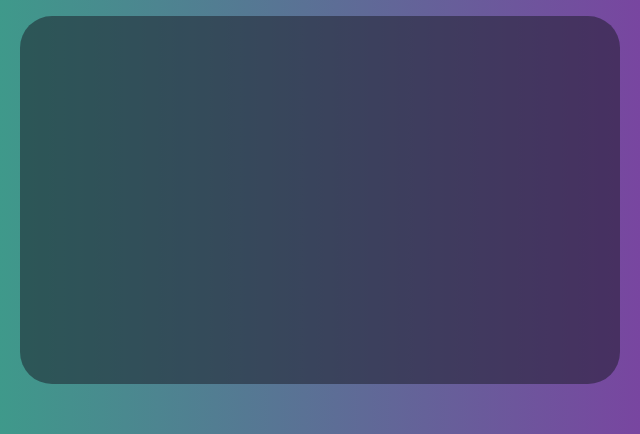
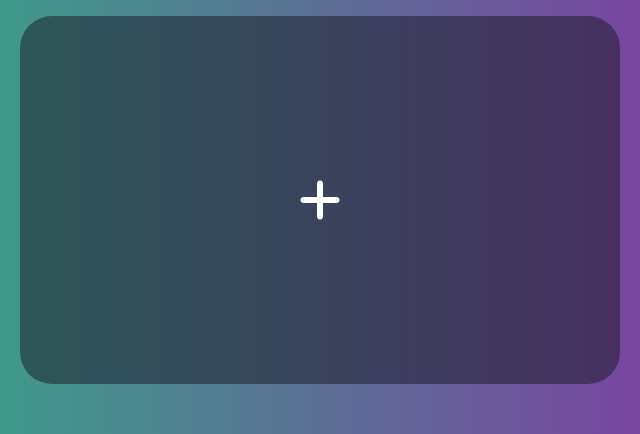
Before and after one commit to timerswithoutads/timer, a plain HTML site: page index.html in a window 1280 px wide. Shown: the top 434 px of the page, 320-960 px from the left. Drawn offline with nearby package versions, Linux system fonts and the light colour scheme.

Commit message:
added plus icon

```diff
--- a/index.html
+++ b/index.html
@@ -13,7 +13,11 @@
 
 <body>
     <div id="container">
-        <div class="flex_container"></div>
+        <div class="flex_container">
+            <div id="plus">
+                <i class="fa-solid fa-plus"></i>
+            </div>
+        </div>
     </div>
 </body>
 
--- a/style.css
+++ b/style.css
@@ -25,3 +25,16 @@ body {
     background-color: rgba(25, 25, 36, 0.5);
     border-radius: 2rem;
 }
+
+#plus {
+    height: 100%;
+    width: 100%;
+    display: flex;
+    justify-content: center;
+    align-items: center;
+    cursor: pointer;
+}
+
+#plus i {
+    font-size: 3rem;
+}
```
